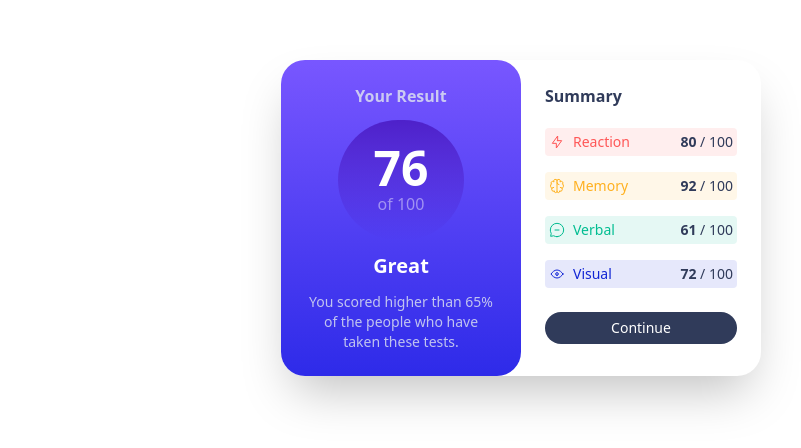
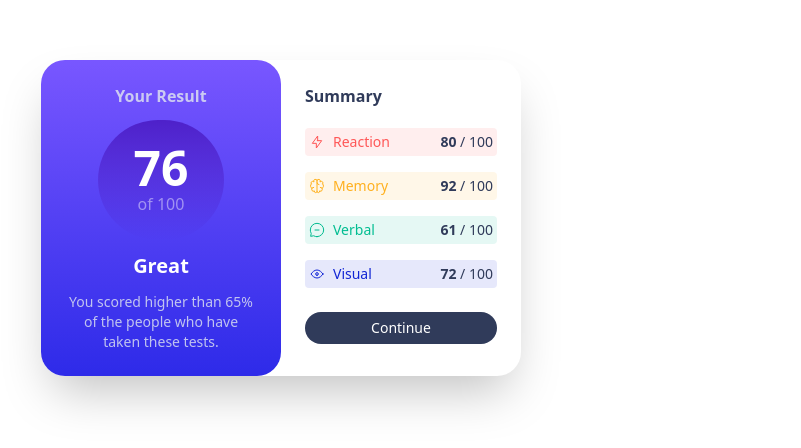
Before and after one commit to davunju/result-summary, a React (Vite) app: page / in a window 1280 px wide. Shown: the part 484-932 px from the top of the page, without its empty margins (359-1160 px from the left). Built offline with nearby package versions, Linux system fonts and the light colour scheme.

Commit message:
Update App.tsx

```diff
--- a/src/App.tsx
+++ b/src/App.tsx
@@ -5,7 +5,7 @@ import iconVisual from "./assets/icon-visual.svg";
 
 export default function App() {
   return (
-    <div className="absolute top-[50%] left-[50%]">
+    <div className="absolute top-[50%] left-[50%] translate-x-[-50%] translate-x-[-50%]">
       <div className="flex bg-white shadow-2xl max-w-[30rem] mx-auto my-[9rem] rounded-3xl max-[500px]:flex-col max-[500px]:max-w-[300px] max-[500px]:my-[0.5rem]">
         <section className="rounded-3xl text-white p-6 text-center bg-gradient-to-b from-background1 to-background2">
           <h1 className="opacity-80 mb-3 text-slate-200 font-semibold">
```
